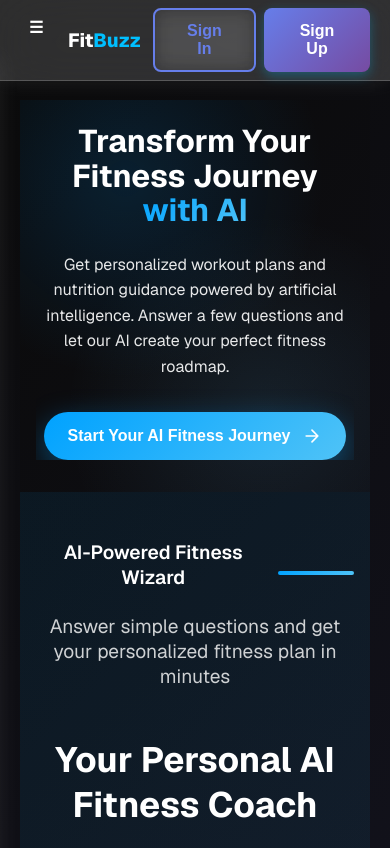
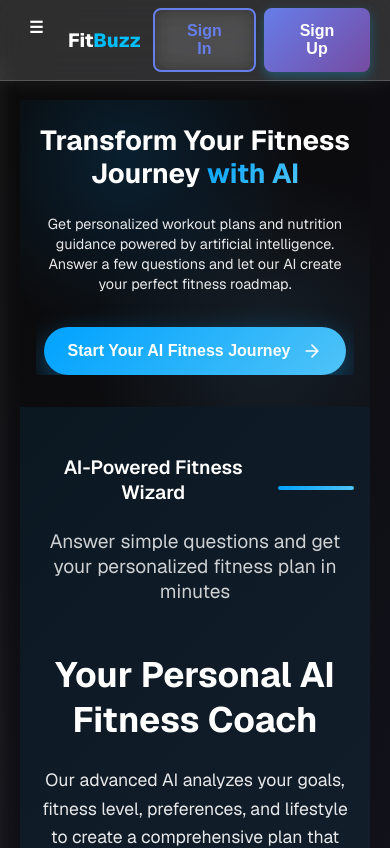
Before and after one commit to tusharrajput001/FitBuzz, a React (Vite) app: page / in a window 390 px wide. Shown: the top 848 px of the page. Built offline with nearby package versions, Linux system fonts and the light colour scheme; no server answers.

Commit message:
homepage responsive

```diff
--- a/src/Home/HomePage.css
+++ b/src/Home/HomePage.css
@@ -3,6 +3,12 @@
     margin: 0;
     padding: 0;
     box-sizing: border-box;
+}
+
+html, body {
+    width: 100%;
+    max-width: 100%;
+    overflow-x: hidden;
 }
 
 .home-page {
@@ -19,6 +25,8 @@
     margin: 0 auto;
     padding-left: max(env(safe-area-inset-left), clamp(1rem, 4vw, 2rem));
     padding-right: max(env(safe-area-inset-right), clamp(1rem, 4vw, 2rem));
+    width: 100%;
+    box-sizing: border-box;
 }
 
 /* Hero Section */
@@ -117,6 +125,9 @@
     line-height: 1.1;
     margin-bottom: 1.5rem;
     color: #ffffff;
+    overflow-wrap: break-word;
+    word-break: break-word;
+    hyphens: auto;
 }
 
 .highlight {
@@ -727,6 +738,9 @@
     font-weight: 700;
     margin-bottom: 3rem;
     color: #ffffff;
+    overflow-wrap: break-word;
+    word-break: break-word;
+    hyphens: auto;
 }
 
 .section-title::after {
@@ -903,6 +917,11 @@
 }
 
 @media (max-width: 480px) {
+    .home-page { overflow-x: hidden; }
+    .container {
+        padding-left: max(env(safe-area-inset-left), 1rem);
+        padding-right: max(env(safe-area-inset-right), 1rem);
+    }
     .floating-shapes { display: none; }
     .hero-section { min-height: auto; padding: 1.5rem 0 2rem; }
     .hero-visual { display: none; }
@@ -912,10 +931,14 @@
     .ai-showcase-section { padding: 3rem 0; }
     .features-section { padding: 3rem 0; }
     .cta-section { padding: 3rem 0; }
-    .hero-title { font-size: clamp(1.6rem, 6vw + 0.5rem, 2rem); }
+    .hero-title {
+        font-size: clamp(1.4rem, 5vw + 0.5rem, 1.8rem);
+        line-height: 1.2;
+    }
 
     .hero-subtitle {
-        font-size: 1rem;
+        font-size: 0.9rem;
+        line-height: 1.4;
     }
 
     .phone-mockup { width: clamp(200px, 80vw, 220px); }
@@ -940,3 +963,49 @@
         gap: 1rem;
     }
 }
+
+@media (max-width: 360px) {
+    .container {
+        padding-left: max(env(safe-area-inset-left), 0.75rem);
+        padding-right: max(env(safe-area-inset-right), 0.75rem);
+    }
+    .hero-title {
+        font-size: clamp(1.2rem, 4vw + 0.3rem, 1.5rem);
+        line-height: 1.1;
+    }
+    .hero-subtitle {
+        font-size: 0.85rem;
+        line-height: 1.3;
+    }
+    .cta-button, .wizard-cta-button, .cta-button-secondary {
+        padding: 0.8rem 1.2rem;
+        font-size: 0.9rem;
+    }
+    .section-title {
+        font-size: clamp(1.3rem, 4vw + 0.5rem, 1.6rem);
+    }
+    .wizard-content h3 {
+        font-size: 1.5rem;
+    }
+    .wizard-content p {
+        font-size: 0.9rem;
+    }
+    .feature-card h3 {
+        font-size: 1.3rem;
+    }
+    .feature-card p {
+        font-size: 0.9rem;
+    }
+    .ai-feature-content h3 {
+        font-size: 1.4rem;
+    }
+    .ai-feature-content p {
+        font-size: 0.9rem;
+    }
+    .cta-content h2 {
+        font-size: clamp(1.3rem, 4vw + 0.5rem, 1.6rem);
+    }
+    .cta-content p {
+        font-size: 0.9rem;
+    }
+}
```
Also changed, not shown: src/services/foodAnalysis/foodAnalysisService.js (line endings or trailing spaces).
